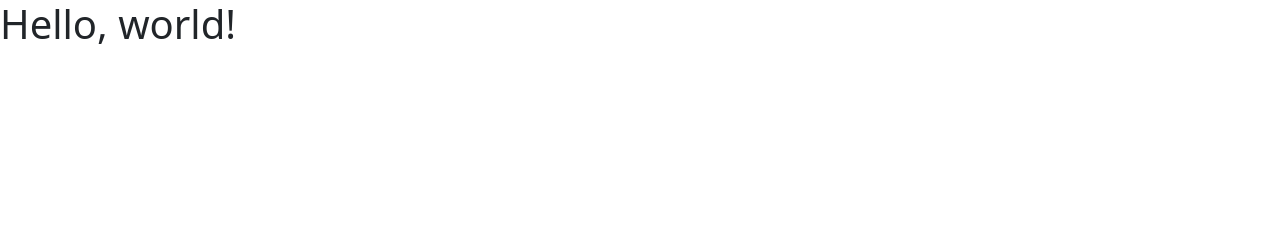
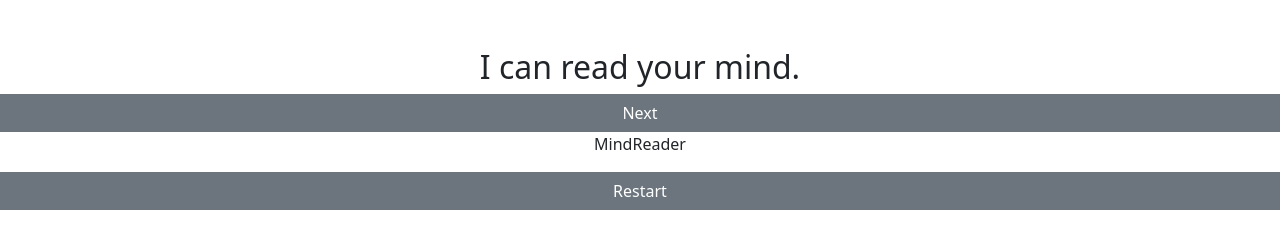
Before and after one commit to kadowning1/mindreader, a plain HTML site: page index.html in a window 1280 px wide. Drawn offline with nearby package versions, Linux system fonts and the light colour scheme.

Commit message:
update mind

```diff
--- a/index.html
+++ b/index.html
@@ -1,5 +1,6 @@
 <!doctype html>
 <html lang="en">
+
 <head>
   <!-- Required meta tags -->
   <meta charset="utf-8">
@@ -8,20 +9,39 @@
   <!-- Bootstrap CSS -->
   <link href="https://cdn.jsdelivr.net/npm/bootstrap@5.1.1/dist/css/bootstrap.min.css" rel="stylesheet" integrity="sha384-F3w7mX95PdgyTmZZMECAngseQB83DfGTowi0iMjiWaeVhAn4FJkqJByhZMI3AhiU" crossorigin="anonymous">
 
-    <title>Hello, world!</title>
+  <title>Mind Reader</title>
 </head>
-  <body>
-    <h1>Hello, world!</h1>
+
+<body onload="changePage()">
+  <div class="bg pt-10">
+    <div class="container overflow-auto text-center">
+      <h2 id="bigText" class="text-center pt-5"></h2>
+    </div>
+    <div class="containter justify-content-center">
+      <div class="row justify-content-center">
+        <div id="actionButton" onclick="nextPage()" class="btn btn-secondary">Next</div>
+        <p id="smallText" class="text-center">
+
+        </p>
+      </div>
+    </div>
+    <div class="containter justify-content-center">
+      <div class="row justify-content-center">
+        <div id="resetButton" onclick="returnPage()" class="btn btn-secondary">Restart</div>
+      </div>
+    </div>
+  </div>
 
   <!-- Optional JavaScript; choose one of the two! -->
 
   <!-- Option 1: Bootstrap Bundle with Popper -->
   <script src="https://cdn.jsdelivr.net/npm/bootstrap@5.1.1/dist/js/bootstrap.bundle.min.js" integrity="sha384-/bQdsTh/da6pkI1MST/rWKFNjaCP5gBSY4sEBT38Q/9RBh9AH40zEOg7Hlq2THRZ" crossorigin="anonymous"></script>
-
+  <script src="js/main.js"></script>
   <!-- Option 2: Separate Popper and Bootstrap JS -->
   <!--
     <script src="https://cdn.jsdelivr.net/npm/@popperjs/core@2.9.3/dist/umd/popper.min.js" integrity="sha384-W8fXfP3gkOKtndU4JGtKDvXbO53Wy8SZCQHczT5FMiiqmQfUpWbYdTil/SxwZgAN" crossorigin="anonymous"></script>
     <script src="https://cdn.jsdelivr.net/npm/bootstrap@5.1.1/dist/js/bootstrap.min.js" integrity="sha384-skAcpIdS7UcVUC05LJ9Dxay8AXcDYfBJqt1CJ85S/CFujBsIzCIv+l9liuYLaMQ/" crossorigin="anonymous"></script>
     -->
 </body>
+
 </html>
--- a/js/main.js
+++ b/js/main.js
@@ -0,0 +1,84 @@
+let bigText = document.getElementById("bigText").innerHTML;
+let smallText = document.getElementById("smallText").innerHTML;
+
+let page = 1;
+
+let symbol = ["!", "@", "#", "$", "%", "&", "*", "+", "~", "^"];
+
+let winner = null
+
+console.log(symbol);
+
+//load page
+function startMind() {
+  changePage();
+}
+
+//attempting to shuffle the symbol array
+function shuffle() {
+    let string = "";
+    let randomSymbol = symbol[Math.floor(Math.random() * symbol.length)];
+    for (i = 0; i <= 99; i++) {
+    if (i % 9 === 0) { //need to be the same symbol
+
+      string = string + i + ":" + randomSymbol + "<br>";
+    }
+    else { //needs to be different symbols
+      var randomNumber = symbol[Math.floor(Math.random() * symbol.length)];
+      string = string + i + ":" + randomNumber + "<br>";
+      winner = randomSymbol;
+    }
+  }
+  return string
+}
+
+//function to return to page 1 onclick
+function returnPage() {
+  page = 1;
+  changePage();
+}
+
+//function to go to next page on click
+function nextPage() {
+  page++;
+  changePage();
+}
+
+//function that changes elements on page when going through
+function changePage() {
+  if (page == 1) {
+    document.getElementById("bigText").innerHTML = "I can read your mind.";
+    document.getElementById("smallText").innerHTML = "MindReader";
+    document.getElementById("actionButton") = "GO";
+    document.getElementById("resetButton").innerHTML = "GO";
+  } else if (page == 2) {
+    document.getElementById("bigText").innerHTML = "Pick a number 1-99";
+    document.getElementById("smallText") = "When you have your number click next";
+    document.getElementById("actionButton") = "";
+    document.getElementById("resetButton") = "";
+  } else if (page == 3) {
+    document.getElementById("bigText").innerHTML =
+      "Add both digits together to get a new number";
+    document.getElementById("smallText").innerHTML = "Ex 14 is 1 + 4 = 5 Click Next to Proceed";
+    document.getElementById("actionButton") = "";
+    document.getElementById("resetButton") = "Next";
+  } else if (page == 4) {
+    document.getElementById("bigText").innerHTML =
+      "Subtract your new number from the original number.";
+    document.getElementById("smallText").innerHTML = "Click Next to continue";
+    document.getElementById("actionButton") = "";
+    document.getElementById("resetButton") = "Next";
+  } else if (page == 5) {
+    document.getElementById("bigText").innerHTML = shuffle();
+    document.getElementById("smallText").innerHTML =
+      "Find your number.  Note the symbol beside your number.";
+    document.getElementById("actionButton").style.display = "";
+    document.getElementById("resetButton").style.display = "Reset";
+    var string = shuffle();
+  } else if (page == 6) {
+    document.getElementById("bigText").innerHTML = "Your symbol is...<br>" + winner;
+    document.getElementById("smallText").innerHTML = "";
+    document.getElementById("actionButton") = "";
+    document.getElementById("resetButton") = "";
+  }
+}
```
Also changed, not shown: 1 other file. Lines whose indentation alone changed are shown as unchanged.
